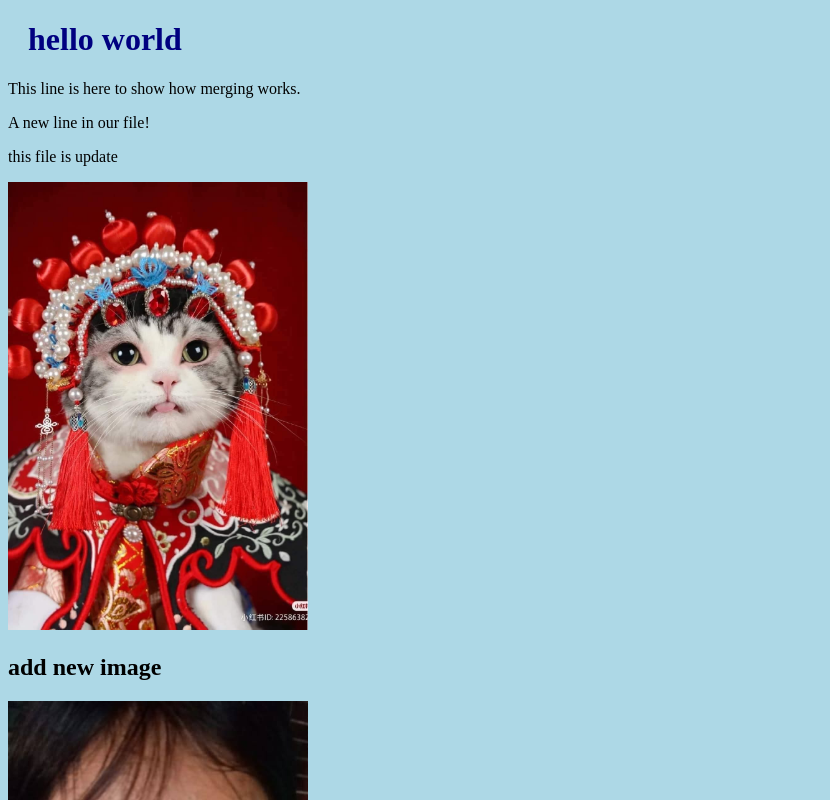
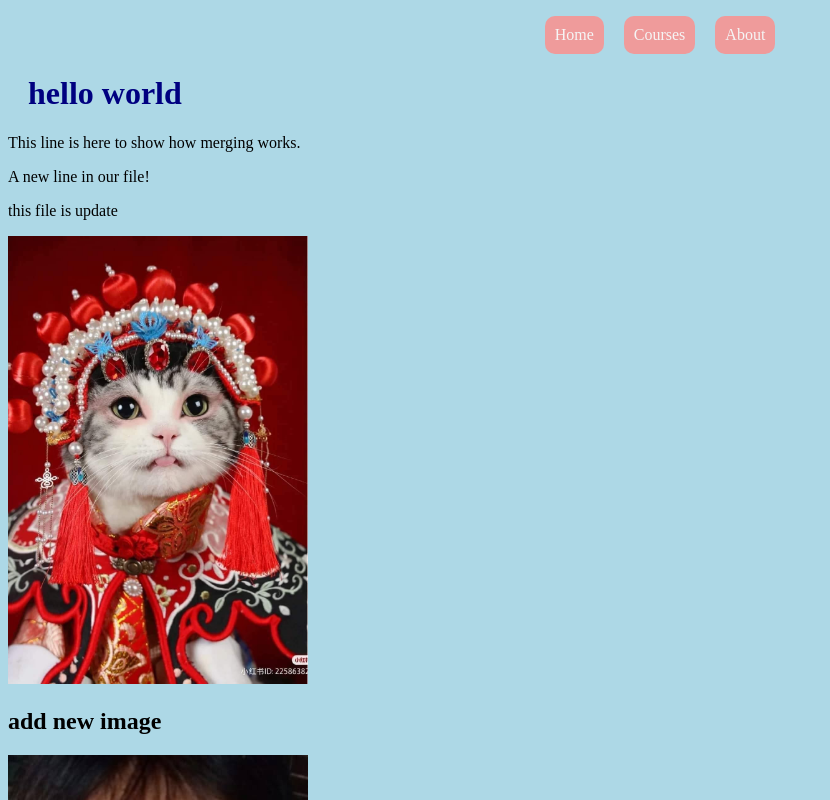
Before and after one commit to MengSonly17/project, a plain HTML site: page index.html in a window 1280 px wide. Shown: the top 800 px of the page, without its empty margins (0-830 px from the left). Drawn offline with Linux system fonts and the light colour scheme.

Commit message:
modifier html and added style to unorder list

```diff
--- a/index.html
+++ b/index.html
@@ -7,6 +7,12 @@
     <link rel="stylesheet" href="./style.css">
 </head>
 <body>
+    <ul>
+        <li><a href="">Home</a></li>
+        <li><a href="">Courses</a></li>
+        <li><a href="">About</a></li>
+    </ul>
+
     <h1>hello world</h1>
     <p>This line is here to show how merging works.</p>
     <p>A new line in our file!</p>
@@ -15,12 +21,5 @@
 
     <h2>add new image</h2>
     <img src="./img/moka.jpg" width="300px" alt="">
-
-
-    <ul>
-        <li><a href="">Home</a></li>
-        <li><a href="">Courses</a></li>
-        <li><a href="">About</a></li>
-    </ul>
 </body>
 </html>
--- a/style.css
+++ b/style.css
@@ -1,7 +1,6 @@
 body {
     background-color: lightblue;
 }
-
 h1 {
     color: navy;
     margin-left: 20px;
@@ -12,3 +11,12 @@ body {
     align-items: center;
     list-style-type: none;
 }
+ul li a {
+    display: block;
+    margin:0px 10px;
+    padding:10px;
+    background-color: #ef9b9b;
+    color:whitesmoke;
+    text-decoration: none;
+    border-radius: 10px;
+}
```
Lines whose indentation alone changed are shown as unchanged.
